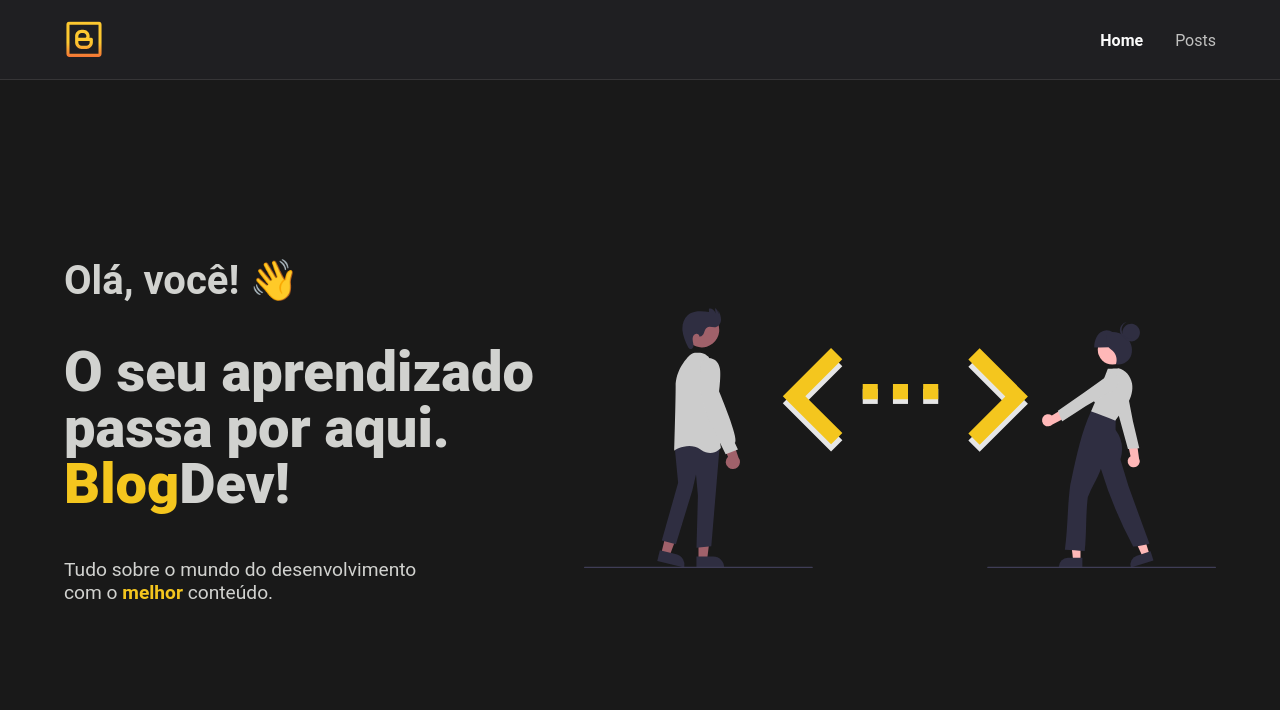
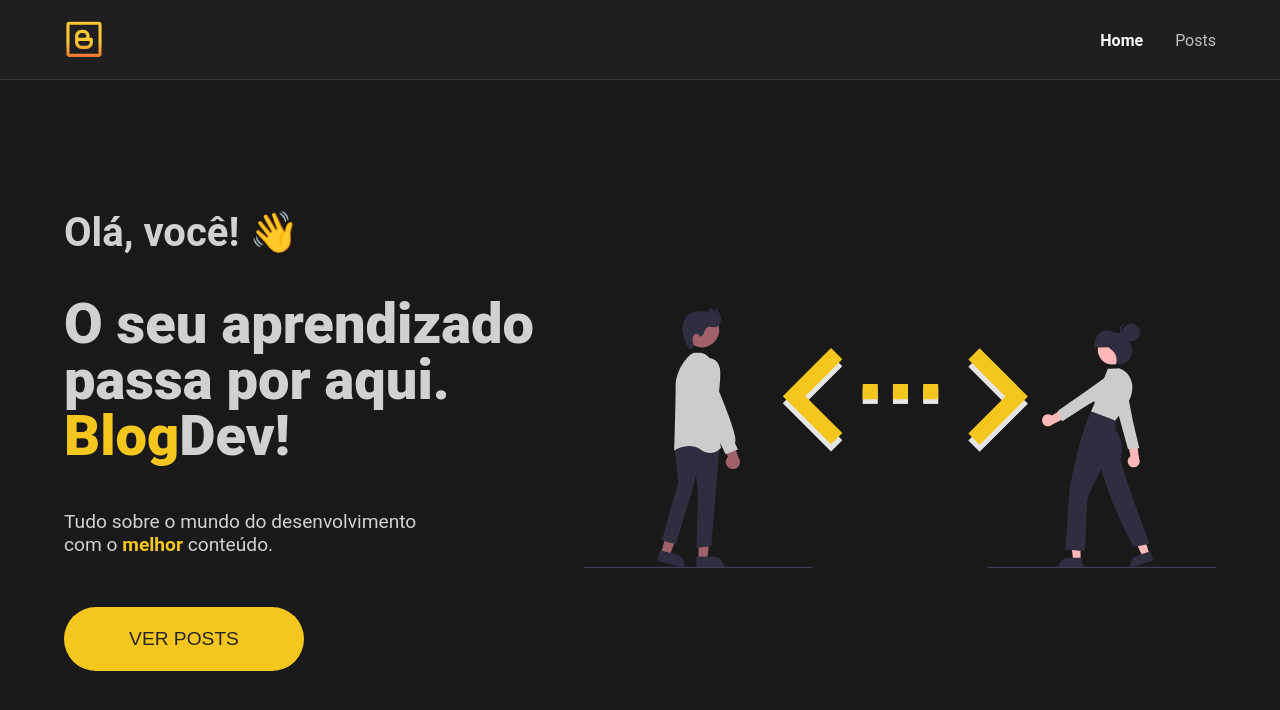
Before and after one commit to DanielSCustodio/Blog-com-Next.js, a Next.js app: page / in a window 1280 px wide. Shown: the top 710 px of the page. Built offline with nearby package versions, Linux system fonts and the light colour scheme.

Commit message:
feat: Created redirect button  in home page

```diff
--- a/src/pages/index.tsx
+++ b/src/pages/index.tsx
@@ -1,5 +1,6 @@
 import React from 'react';
 import styles from '../styles/home.module.sass';
+import Link from 'next/link';
 import SEO from '../components/SEO';
 
 export default function Home() {
@@ -18,6 +19,11 @@ export default function Home() {
             Tudo sobre o mundo do desenvolvimento <br />
             com o <span>melhor</span> conteúdo.
           </p>
+          <button>
+            <Link href="/posts">
+              <a>Ver Posts</a>
+            </Link>
+          </button>
         </section>
         <aside>
           <img src="/home.svg" alt="Home imagem" />
--- a/src/pages/posts/index.tsx
+++ b/src/pages/posts/index.tsx
@@ -53,7 +53,7 @@ export default function Posts({ posts }: PostsProps) {
                     <h3>
                       <strong>{post.title}</strong>
                     </h3>
-                    <p>{post.excerpt.slice(0, 120)}...</p>
+                    <p>{post.excerpt.slice(0, 140)}...</p>
                   </div>
                 </a>
               </Link>
--- a/src/styles/home.module.sass
+++ b/src/styles/home.module.sass
@@ -57,3 +57,20 @@
       margin-top: 1.5rem
       color: #f4c61e
       font-weight: bold
+
+  button
+    background-color: #f4c61e
+    color: #26262A
+    font-size: 1.2rem
+    font-weight: 100
+    text-transform: uppercase
+    width: 15rem
+    height: 4rem
+    border: 0
+    border-radius: 50px
+    margin-top: 2rem
+    transition: background 1s
+
+    &:hover
+      box-shadow: #f47c35 0px 10px 15px -10px
+      background-color: #F47C35
```
Also changed, not shown: src/pages/posts/posts.module.sass (+7 -19 lines).
